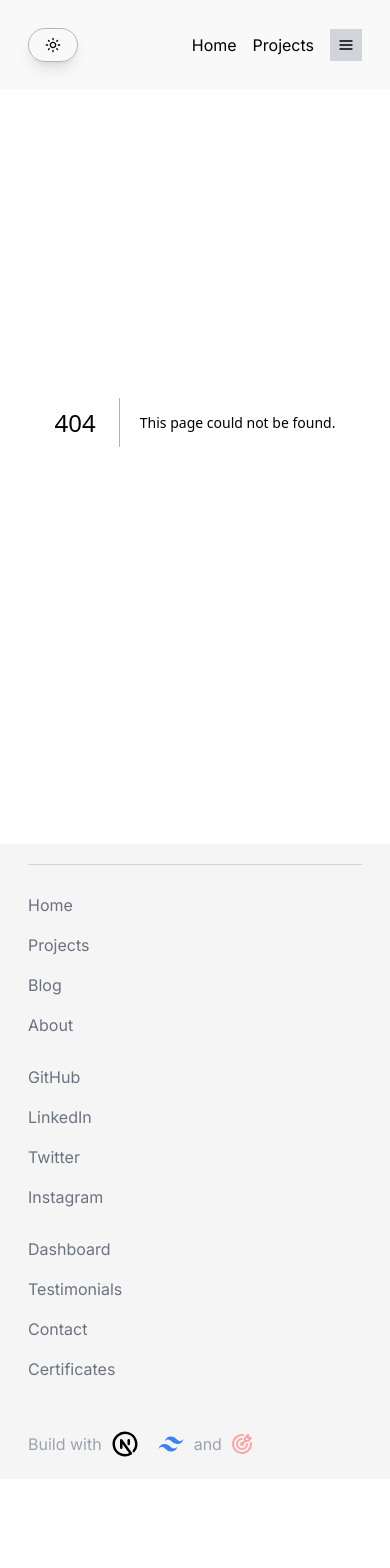
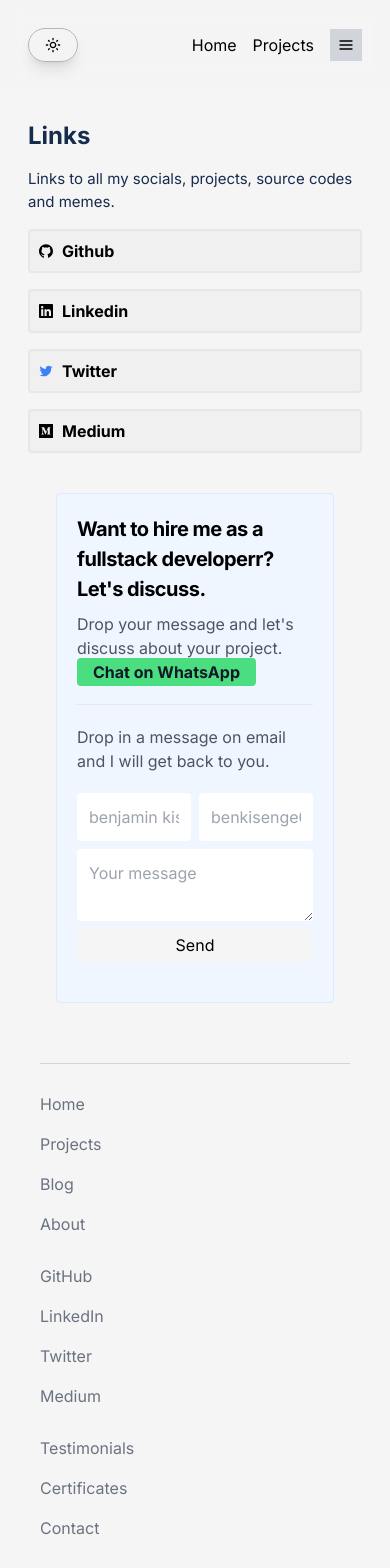
Before and after one commit to iambenkis/Portfolio-2.0, a Next.js app: page /contact in a window 390 px wide. Before the commit this address had no page. Shown: the top 1568 px of the page. Before the commit the page ends 1479 px from the top, so only its background shows below. Built offline with nearby package versions, Linux system fonts and the light colour scheme.

Commit message:
Make portfolio responsive

```diff
--- a/src/app/about/page.jsx
+++ b/src/app/about/page.jsx
@@ -14,7 +14,7 @@ export default function About() {
   }
 
   return (
-    <div className="w-full px-5 md:px-80 pt-20 pb-10 bg-neutral-100 dark:bg-gray-900 relative">
+    <div className="w-full sm:px-10 px-5 md:px-20 lg:px-80 pt-20 pb-10 bg-neutral-100 dark:bg-gray-900 relative">
       <div className="">
         <div className="flex w-full">
           <h3
@@ -50,7 +50,7 @@ export default function About() {
         </div>
         {isActive === 1 ? (
           <div>
-            <h3 className="side-text absolute dark:text-white origin-center rotate-90 underline translate-y-4 left-[15rem] mt-10 font-bold text-[#172b4d] text-sm mb-4 uppercase">
+            <h3 className="side-text hidden lg:block absolute dark:text-white origin-center rotate-90 underline translate-y-4 left-[15rem] mt-10 font-bold text-[#172b4d] text-sm mb-4 uppercase">
               Introduction
             </h3>
             <div className="flex flex-col justify-center md:flex-row md:justify-between w-full md:px-10 px-0">
--- a/src/app/about/services/index.jsx
+++ b/src/app/about/services/index.jsx
@@ -4,7 +4,7 @@ export default function Services() {
   return (
     <div>
       <div className="">
-        <h3 className="side-text absolute origin-center rotate-90 underline  left-[15rem] mt-10 font-bold text-[#172b4d] dark:text-white text-sm mb-4 uppercase">
+        <h3 className="side-text hidden lg:block absolute origin-center rotate-90 underline  left-[15rem] mt-10 font-bold text-[#172b4d] dark:text-white text-sm mb-4 uppercase">
           what i offer
         </h3>
         <div>
--- a/src/app/about/skills/index.jsx
+++ b/src/app/about/skills/index.jsx
@@ -6,7 +6,7 @@ export default function Skills() {
   return (
     <div className="">
       <div>
-        <h3 className="side-text absolute origin-center rotate-90 underline dark:text-white  left-[16rem] mt-10 font-bold text-[#172b4d] text-sm mb-4 uppercase">
+        <h3 className="side-text hidden lg:block absolute origin-center rotate-90 underline dark:text-white  left-[16rem] mt-10 font-bold text-[#172b4d] text-sm mb-4 uppercase">
           what i do
         </h3>
         <div className="flex flex-col md:flex-row">
--- a/src/app/blog/page.jsx
+++ b/src/app/blog/page.jsx
@@ -21,7 +21,7 @@ const blogs = [
 
 export default function Blog() {
   return (
-    <div className="px-7 md:px-80 pt-20 pb-10 bg-neutral-100 dark:bg-gray-900">
+    <div className="px-7 pt-20 pb-10 bg-neutral-100 dark:bg-gray-900 sm:px-10 md:px-20 lg:px-80">
       <h2 className="mt-10 font-bold text-[#172b4d] text-2xl md:text-4xl mb-4 dark:text-white">
         Articles I have written recently
       </h2>
--- a/src/app/certificates/page.jsx
+++ b/src/app/certificates/page.jsx
@@ -1,7 +1,64 @@
+import Image from 'next/image'
+import profile from '../../../public/assets/capture.jpg'
+import html from '../../../public/assets/Capture-ht.jpg'
+import ftd from '../../../public/assets/Capture-fs.jpg'
+import capstone from '../../../public/assets/Capture-fc.jpg'
+import ror from '../../../public/assets/Capture-ror.jpg'
+import react from '../../../public/assets/Capture-react.jpg'
+import javaScript from '../../../public/assets/Capture-js.jpg'
+
+// https://www.credential.net/e82b9b24-565c-49b0-8659-4333ec62c704#gs.4zka86
+const credentials = [
+  {
+    image: ftd,
+    link: 'https://www.credential.net/d7b40fea-3003-441b-8a4e-e194580d9686#gs.4h6edc',
+  },
+  {
+    image: capstone,
+    link: 'https://www.credential.net/d9dc8fbb-f054-4054-b1ed-b63911ad0c5e#gs.4h6cou',
+  },
+  {
+    image: ror,
+    link: 'https://www.credential.net/b1c63bb6-0ffe-4136-9ec7-2fdb58ac2e68#gs.4h6dpx',
+  },
+  {
+    image: profile,
+    link: 'https://www.credential.net/e82b9b24-565c-49b0-8659-4333ec62c704#gs.4zka86',
+  },
+  {
+    image: react,
+    link: 'https://www.credential.net/18c5dfca-70ae-46e1-93ae-5bbbb8b383ba#gs.4h6eok',
+  },
+  {
+    image: javaScript,
+    link: 'https://www.credential.net/71eb75f3-a606-4d23-831e-1d928f37fea8#gs.4h6fgi',
+  },
+  {
+    image: html,
+    link: 'https://www.credential.net/09042709-67ba-4a93-afd3-bfd99b38bc49#gs.4h5kdu',
+  },
+]
+
 const Certificates = () => {
   return (
-    <div className="py-40 px-80">
-      <h1>Certificates</h1>
+    <div className="px-7 pt-20 pb-10 bg-neutral-100 dark:bg-gray-900 sm:px-10 md:px-20 lg:px-80">
+      <h2 className="mt-10 font-bold text-[#172b4d] text-2xl md:text-4xl mb-4 dark:text-white">
+        Here is my digital credentials from Microverse.
+      </h2>
+      <div className="grid grid-cols-1 md:grid-cols-2 gap-6">
+        {credentials.map((credential, index) => (
+          <a
+            key={index}
+            href={credential.link}
+            target="_blaket"
+            className="p-[.7px] bg-gradient-to-r from-blue-400/50 to-transparent rounded-xl shadow-lg  hover:bg-gradient-to-r from-blue-200/50 to-yellow-200/25 transition duration-500"
+          >
+            <div className="p-2 bg-neutral-100 dark:bg-gray-900 rounded-xl w-full h-full hover:bg-gradient-to-r from-blue-200/50 to-yellow-200/25 transition duration-500">
+              <Image alt="cred-1" src={credential.image} />
+            </div>
+          </a>
+        ))}
+      </div>
     </div>
   )
 }
--- /dev/null
+++ b/src/app/contact/page.jsx
@@ -0,0 +1,53 @@
+import { AiFillGithub, AiOutlineTwitter } from 'react-icons/ai'
+import { FaLinkedin, FaMedium } from 'react-icons/fa'
+import Whatsapp from '../../components/Whatsapp'
+
+const Contact = () => {
+  return (
+    <div className="px-7 pt-20 pb-10 bg-neutral-100 dark:bg-gray-900 sm:px-10 md:px-20 lg:px-80">
+      <h2 className="mt-10 font-bold text-[#172b4d] text-2xl md:text-4xl mb-4 dark:text-white">
+        Links
+      </h2>
+      <p className="text-[#172b4d] text-[15px] dark:text-gray-500">
+        Links to all my socials, projects, source codes and memes.
+      </p>
+      <div className="px-0 md:px-5">
+        <a
+          href="/"
+          target="_blank"
+          className="bg-[#eeeeeea2] dark:bg-gray-900 my-4 px-2 md:px-4 py-2 rounded border-2 flex items-center"
+        >
+          <AiFillGithub className="mr-2 dark:text-white" />
+          <p className="font-bold text-black dark:text-white">Github</p>
+        </a>
+        <a
+          href="/"
+          target="_blank"
+          className="bg-[#eeeeeea2] dark:bg-gray-900 my-4 px-2 md:px-4 py-2 rounded border-2 flex items-center"
+        >
+          <FaLinkedin className="mr-2 dark:text-white" />
+          <p className="font-bold text-black dark:text-white">Linkedin</p>
+        </a>
+        <a
+          href="/"
+          target="_blank"
+          className="bg-[#eeeeeea2] dark:bg-gray-900 my-4 px-2 md:px-4 py-2 rounded border-2 flex items-center"
+        >
+          <AiOutlineTwitter className="mr-2 text-blue-500" />
+          <p className="font-bold text-black dark:text-white">Twitter</p>
+        </a>
+        <a
+          href="/"
+          target="_blank"
+          className="bg-[#eeeeeea2] dark:bg-gray-900 my-4 px-2 md:px-4 py-2 rounded border-2 flex items-center"
+        >
+          <FaMedium className="mr-2 dark:text-white" />
+          <p className="font-bold text-black dark:text-white">Medium</p>
+        </a>
+        <Whatsapp />
+      </div>
+    </div>
+  )
+}
+
+export default Contact
--- a/src/app/projects/page.jsx
+++ b/src/app/projects/page.jsx
@@ -9,7 +9,7 @@ import { VscGithub } from 'react-icons/vsc'
 const Project = () => {
   // const { theme } = useContext(ThemeContext)
   return (
-    <div className="bg-neutral-100 dark:bg-gray-900 py-10 md:px-80">
+    <div className="bg-neutral-100 dark:bg-gray-900 py-10 sm:px-10 px-5 md:px-20 lg:px-80">
       <div className="pb-10 px-7 pt-10 mt-10">
         <h3 className="font-bold text-2xl md:text-4xl tracking-tight mb-4 text-black dark:text-white">
           Projects
--- a/src/components/Footer/index.jsx
+++ b/src/components/Footer/index.jsx
@@ -5,14 +5,31 @@ import Link from 'next/link'
 
 const footerObj = {
   pages: ['home', 'projects', 'blog', 'about'],
-  addresses: ['GitHub', 'LinkedIn', 'Twitter', 'Instagram'],
-  more: ['dashboard', 'testimonials', 'contact', 'certificates'],
+  addresses: [
+    {
+      name: 'GitHub',
+      link: 'https://www.github.com/iambenkis',
+    },
+    {
+      name: 'LinkedIn',
+      link: 'https://www.linkedin.com/in/benjamin-kisenge/',
+    },
+    {
+      name: 'Twitter',
+      link: 'https://www.twitter.com/iambenkis',
+    },
+    {
+      name: 'Medium',
+      link: 'https://www.medium.com/@iambenkis',
+    },
+  ],
+  more: ['testimonials', , 'certificates', 'contact'],
 }
 
 export default function Footer() {
   return (
-    <footer className="w-full px-7 py-5 bg-neutral-100  dark:bg-gray-900 md:px-80">
-      <ul className="grid grid-cols-1 md:grid-cols-3 border-t-[1px] border-gray-300 dark:border-gray-300 gap-3 flex justify-center text-gray-500 pt-5">
+    <footer className="w-full px-10 py-5 bg-neutral-100  dark:bg-gray-900 sm:px-10 md:px-20 lg:px-80">
+      <ul className="grid grid-cols-1 sm:grid-cols-3 md:grid-cols-3 border-t-[1px] border-gray-300 dark:border-gray-300 gap-3 flex justify-center text-gray-500 pt-5">
         <li>
           <ul>
             {footerObj.pages.map((page, index) => (
@@ -31,7 +48,9 @@ export default function Footer() {
           <ul>
             {footerObj.addresses.map((address, index) => (
               <li key={index} className="py-2">
-                <Link href={`/${address}`}>{address}</Link>
+                <Link target="_blank" href={address.link}>
+                  {address.name}
+                </Link>
               </li>
             ))}
           </ul>
@@ -40,9 +59,19 @@ export default function Footer() {
           <ul>
             {footerObj.more.map((more, index) => (
               <li key={index} className="py-2">
-                <Link href={`/${more}`} className="capitalize">
-                  {more}
-                </Link>
+                {more === 'testimonials' ? (
+                  <Link
+                    className="capitalize"
+                    target="_blank"
+                    href="https://www.linkedin.com/in/benjamin-kisenge/details/recommendations/"
+                  >
+                    {more}
+                  </Link>
+                ) : (
+                  <Link href={`/${more}`} className="capitalize">
+                    {more}
+                  </Link>
+                )}
               </li>
             ))}
           </ul>
--- a/src/components/Navbar/index.jsx
+++ b/src/components/Navbar/index.jsx
@@ -34,9 +34,10 @@ export default function Navbar() {
   //     }
   //   }
   // }, [])
+
   return (
     <div
-      className={`fixed z-20  flex items-center justify-between w-full px-7 sm:px-60 py-7 backdrop-blur-md bg-gray-100/50  dark:bg-gray-900`}
+      className={`fixed z-20  flex items-center justify-between w-full px-7 sm:px-7 md:px-10 lg:px-60   py-7 backdrop-blur-md bg-gray-100/50  dark:bg-gray-900`}
     >
       <div
         className=" cursor-pointer border px-4 py-2 border-solid border-[1px] border-[#b5b5b5] rounded-full shadow-lg mr-10"
--- a/src/components/Whatsapp/index.jsx
+++ b/src/components/Whatsapp/index.jsx
@@ -21,18 +21,32 @@ export default function Whatsapp() {
         </div>
         <div className="mt-5">
           <p className="text-gray-600 dark:text-white">
-            Drop in your email ID and I will get back to you.{' '}
+            Drop in a message on email and I will get back to you.{' '}
           </p>
           <div className="relative my-5">
-            <input
-              type="email"
-              autoComplete="email"
-              className="p-3 w-full rounded dark:bg-gray-800 dark:text-white"
-              placeholder="benkisenge03@gmail.com"
+            <div className="flex">
+              <input
+                type="text"
+                autoComplete="name"
+                className="p-3 w-full mr-2 rounded dark:bg-gray-800 dark:text-white"
+                placeholder="benjamin kisenge"
+              />
+              <input
+                type="email"
+                autoComplete="email"
+                className="p-3 w-full rounded dark:bg-gray-800 dark:text-white"
+                placeholder="benkisenge03@gmail.com"
+              />
+            </div>
+            <textarea
+              className="w-full p-3 mt-2 rounded dark:bg-gray-800 dark:text-white"
+              placeholder="Your message"
+              rows="2"
+              cols="50"
             />
             <input
               type="button"
-              className="absolute right-1 top-[6.5px] bg-gray-100 rounded-lg px-7 py-[5.5px] cursor-pointer dark:bg-gray-700 dark:text-white"
+              className="w-full bg-neutral-100 text-black rounded-lg px-7 py-[5.5px] cursor-pointer dark:bg-gray-700 dark:text-white"
               value="Send"
             />
           </div>
--- a/src/data/projects/index.jsx
+++ b/src/data/projects/index.jsx
@@ -52,26 +52,19 @@ export const projects = [
 
 export const UpcommingProjects = [
   {
-    name: 'React TailwindCSS Boilerplate',
+    name: 'Betsalel ships',
     description:
-      'Lorem ipsum dolor sit amet consectetur adipisicing elit. Quasi, voluptatum.',
-    stacks: [
-      'React',
-      'Next.js',
-      'TailwindCSS',
-      'React',
-      'Next.js',
-      'TailwindCSS',
-    ],
+      'A web application that offers a range of features designed to simify billing processes.',
+    stacks: ['React', 'TailwindCSS', 'Redux', 'Node.js', 'Mongodb'],
     live: 'https://google.com',
     source: 'https://github.com',
     icon: '<BiMoneyWithdraw />',
   },
   {
-    name: 'Project 1',
+    name: 'University Management System',
     description:
-      'Lorem ipsum dolor sit amet consectetur adipisicing elit. Quasi, voluptatum.',
-    stacks: ['React', 'Next.js', 'TailwindCSS'],
+      'An application that allows students to register for courses, view their grades, and view their schedule. It also allows professors to view their schedule and add grades for students.',
+    stacks: ['React', 'Redux', 'TailwindCSS', 'Ruby on Rails', 'PostgreSQL'],
     live: 'https://google.com',
     source: 'https://github.com',
     icon: '<BiMoneyWithdraw />',
@@ -79,7 +72,7 @@ export const UpcommingProjects = [
   {
     name: 'More projects coming soon',
     description:
-      'Lorem ipsum dolor sit amet consectetur adipisicing elit. Quasi, voluptatum.',
+      'I get ideas all day,  All of them are updated here as soon as I start working on them.',
     // stacks: ['React', 'Next.js', 'TailwindCSS'],
     live: 'https://google.com',
     source: 'https://github.com',
```
